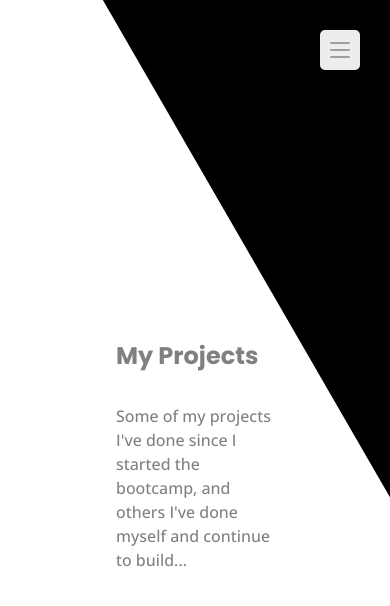
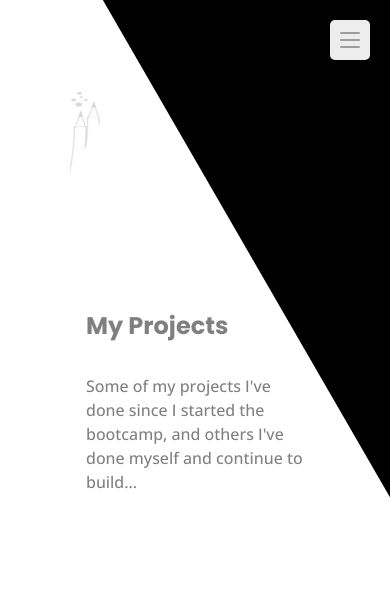
Before and after one commit to gugafromMARS/GoncaloCravo, a React (Vite) app: page /GoncaloCravo/portfolio in a window 390 px wide. Shown: the top 606 px of the page. Built offline with nearby package versions, Linux system fonts and the light colour scheme.

Commit message:
Add: mobile media queries fix

```diff
--- a/src/data.jsx
+++ b/src/data.jsx
@@ -80,7 +80,7 @@ export const welcome = [
     className: "home__tittle",
   },
   {
-    text: "Developer🧑🏻‍💻",
+    text: "Developer",
     className: "home__tittle",
   },
 ];
--- a/src/index.css
+++ b/src/index.css
@@ -165,4 +165,37 @@
       margin-top: 150px;
     }
   }
+
+  @media (max-width: 500px) {
+    .projects {
+      padding: 70px;
+      margin-top: 0px;
+    }
+  }
+
+  @media (max-width: 460px) {
+    .nav__toggle {
+      top: 20px;
+      right: 20px;
+    }
+
+    .home__content {
+      max-width: 305px;
+      text-align: center;
+      margin-bottom: 50px;
+    }
+
+    .home__tittle {
+      font-size: var(--h2-font-size);
+    }
+
+    .personalText {
+      width: 265px;
+    }
+
+    .aboutText {
+      margin-left: 15px;
+      width: 290px;
+    }
+  }
 }
```
